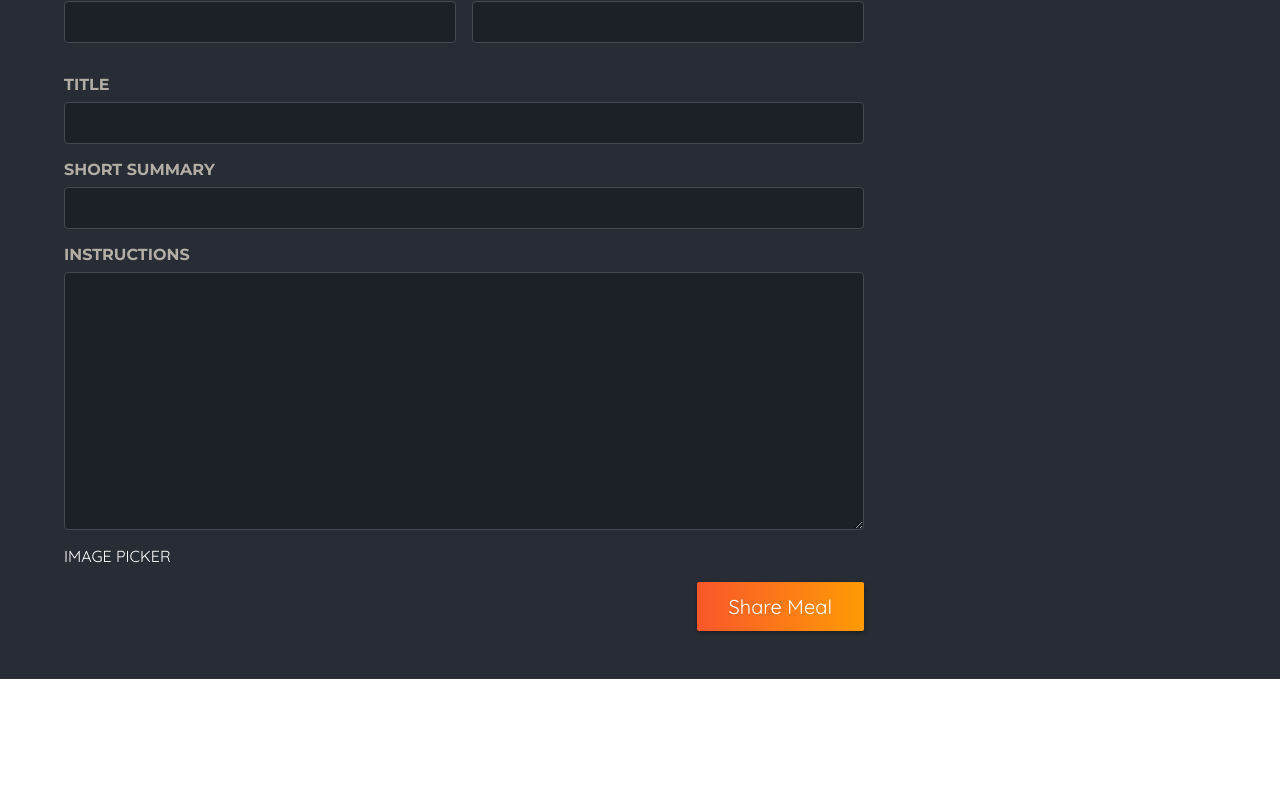
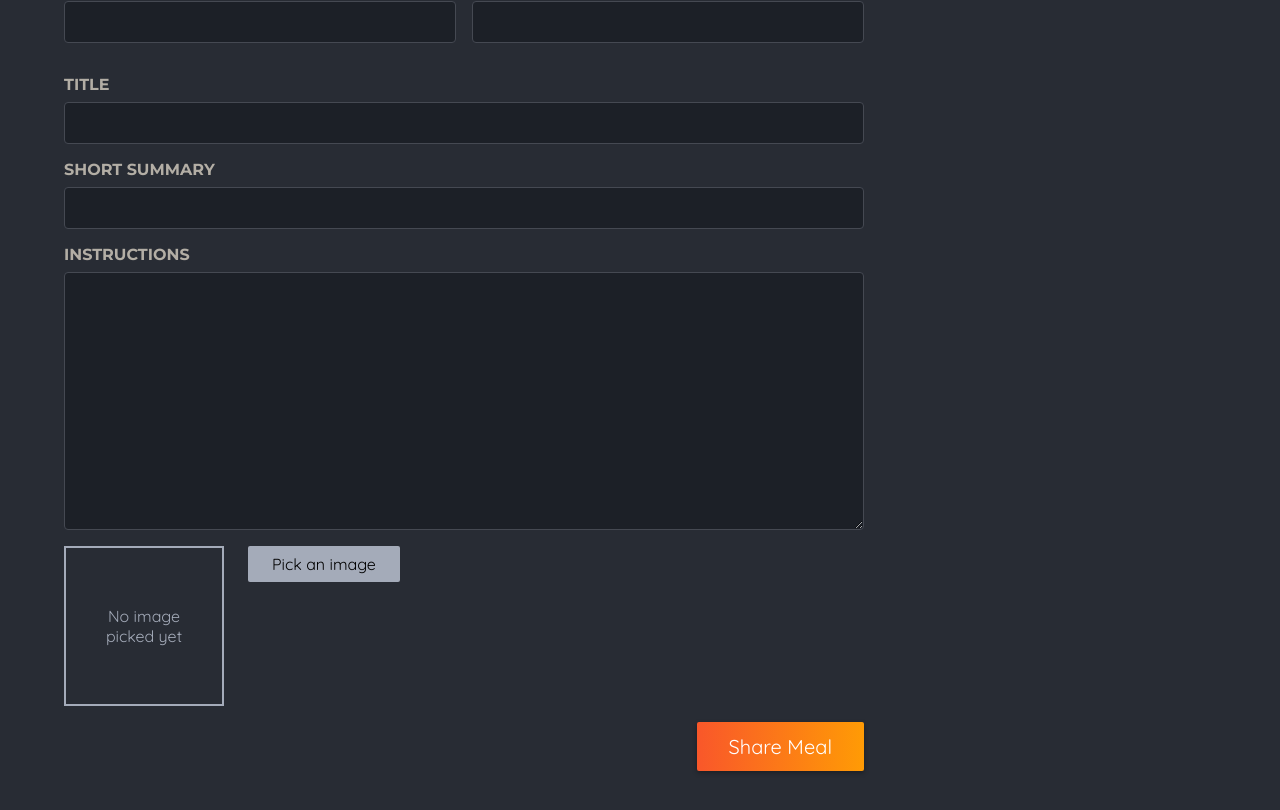
Before and after one commit to SergiiBurgazlieiev/nextjs-project-app-router, a Next.js app: page /meals/share in a window 1280 px wide. Shown: the part 434-1244 px from the top of the page. Before the commit the page ends 1113 px from the top, so only its background shows below. Built offline with nearby package versions, Linux system fonts and the light colour scheme.

Commit message:
image picker component

```diff
--- a/app/meals/share/page.js
+++ b/app/meals/share/page.js
@@ -1,4 +1,6 @@
 import styles from './page.module.css';
+
+import ImagePicker from '@/components/image-picker/image-picker';
 
 const ShareMealPage = () => {
 	return (
@@ -37,7 +39,7 @@
 							rows='10'
 							required></textarea>
 					</p>
-					IMAGE PICKER
+					<ImagePicker />
 					<p className={styles.actions}>
 						<button type='submit'>Share Meal</button>
 					</p>
--- /dev/null
+++ b/components/image-picker/image-picker.jsx
@@ -0,0 +1,62 @@
+'use client';
+
+import { useRef, useState } from 'react';
+import Image from 'next/image';
+import styles from './image-picker.module.css';
+
+const ImagePicker = ({ label, name }) => {
+	const [pickedImage, setPickedImage] = useState();
+	const imageInput = useRef();
+
+	const onButtonClickHandler = () => {
+		imageInput.current.click();
+	};
+
+	const onInputChangeHandler = e => {
+		e.preventDefault();
+		const file = e.target.files[0];
+
+		if (!file) {
+			setPickedImage(null);
+			return;
+		}
+
+		const fileReader = new FileReader();
+		fileReader.readAsDataURL(file);
+		fileReader.onload = () => {
+			setPickedImage(fileReader.result);
+		};
+	};
+
+	return (
+		<div className={styles.picker}>
+			<label htmlFor={name}>{label}</label>
+			<div className={styles.controls}>
+				<div className={styles.preview}>
+					{!pickedImage && <p>No image picked yet</p>}
+					{pickedImage && (
+						<Image src={pickedImage} alt='The image selcted by a user' fill />
+					)}
+				</div>
+				<input
+					className={styles.input}
+					type='file'
+					id={name}
+					accept='image/png, imgage/jpeg'
+					name={name}
+					ref={imageInput}
+					onChange={onInputChangeHandler}
+					required
+				/>
+				<button
+					className={styles.button}
+					type='button'
+					onClick={onButtonClickHandler}>
+					Pick an image
+				</button>
+			</div>
+		</div>
+	);
+};
+
+export default ImagePicker;
--- /dev/null
+++ b/components/image-picker/image-picker.module.css
@@ -0,0 +1,45 @@
+.controls {
+	display: flex;
+	align-items: flex-start;
+	gap: 1.5rem;
+	margin-bottom: 1rem;
+}
+
+.picker .input {
+	display: none;
+}
+
+.picker .button {
+	border: 0;
+	padding: 0.5rem 1.5rem;
+	background: #a4abb9;
+	border-radius: 2px;
+	cursor: pointer;
+	font: inherit;
+}
+
+.picker .button:hover,
+.picker .button:focus {
+	background: #b3b9c6;
+}
+
+.preview {
+	width: 10rem;
+	height: 10rem;
+	border: 2px solid #a4abb9;
+	display: flex;
+	justify-content: center;
+	align-items: center;
+	text-align: center;
+	color: #a4abb9;
+	position: relative;
+}
+
+.preview p {
+	margin: 0;
+	padding: 1rem;
+}
+
+.preview img {
+	object-fit: cover;
+}
```
